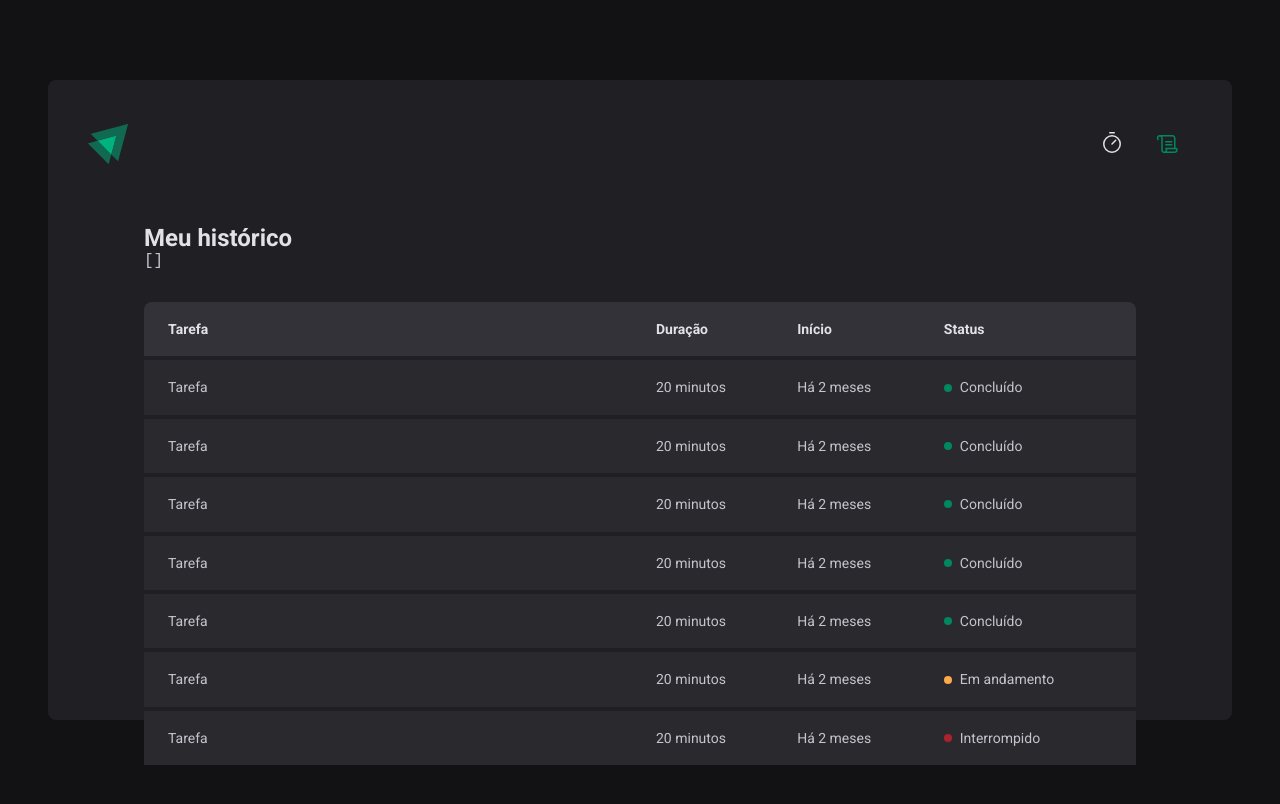
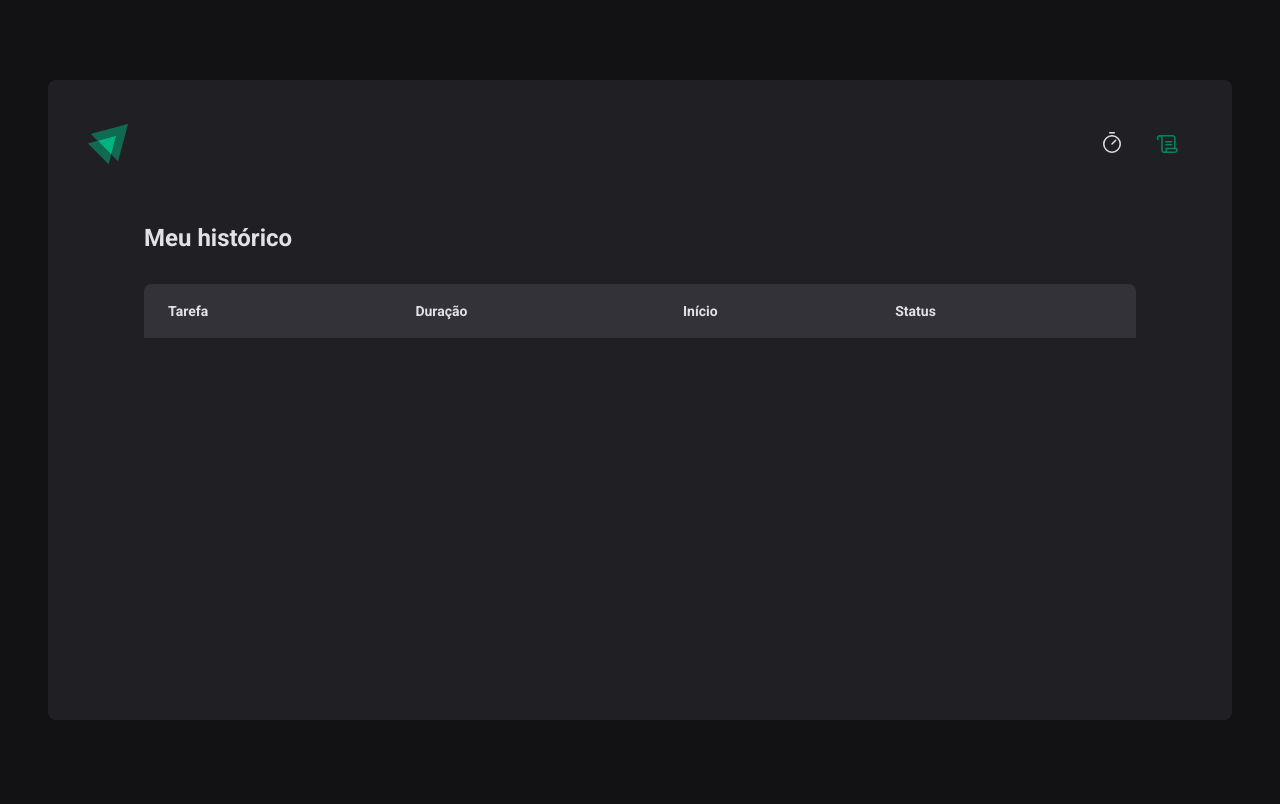
Before and after one commit to MarcosVOS/timer-pomodoro, a React (Vite) app: page /history in a window 1280 px wide. Shown: the top 804 px of the page. Built offline with nearby package versions, Linux system fonts and the light colour scheme.

Commit message:
create table cycles

```diff
--- a/src/pages/History/index.tsx
+++ b/src/pages/History/index.tsx
@@ -1,6 +1,8 @@
 import { useContext } from 'react'
 import { HistoryContainer, HistoryList, Status } from './styles'
 import { CyclesContext } from '../../context/CyclesContext'
+import { formatDistanceToNow } from 'date-fns'
+import { ptBR } from 'date-fns/locale'
 
 export function History() {
   const { cycles } = useContext(CyclesContext)
@@ -8,8 +10,6 @@
   return (
     <HistoryContainer>
       <h1>Meu histórico</h1>
-
-      <pre>{JSON.stringify(cycles, null, 2)}</pre>
 
       <HistoryList>
         <table>
@@ -22,62 +22,31 @@
             </tr>
           </thead>
           <tbody>
-            <tr>
-              <td>Tarefa</td>
-              <td>20 minutos</td>
-              <td>Há 2 meses</td>
-              <td>
-                <Status statusColor="green">Concluído</Status>
-              </td>
-            </tr>
-            <tr>
-              <td>Tarefa</td>
-              <td>20 minutos</td>
-              <td>Há 2 meses</td>
-              <td>
-                <Status statusColor="green">Concluído</Status>
-              </td>
-            </tr>
-            <tr>
-              <td>Tarefa</td>
-              <td>20 minutos</td>
-              <td>Há 2 meses</td>
-              <td>
-                <Status statusColor="green">Concluído</Status>
-              </td>
-            </tr>
-            <tr>
-              <td>Tarefa</td>
-              <td>20 minutos</td>
-              <td>Há 2 meses</td>
-              <td>
-                <Status statusColor="green">Concluído</Status>
-              </td>
-            </tr>
-            <tr>
-              <td>Tarefa</td>
-              <td>20 minutos</td>
-              <td>Há 2 meses</td>
-              <td>
-                <Status statusColor="green">Concluído</Status>
-              </td>
-            </tr>
-            <tr>
-              <td>Tarefa</td>
-              <td>20 minutos</td>
-              <td>Há 2 meses</td>
-              <td>
-                <Status statusColor="yellow">Em andamento</Status>
-              </td>
-            </tr>
-            <tr>
-              <td>Tarefa</td>
-              <td>20 minutos</td>
-              <td>Há 2 meses</td>
-              <td>
-                <Status statusColor="red">Interrompido</Status>
-              </td>
-            </tr>
+            {cycles.map((cycle) => {
+              return (
+                <tr key={cycle.id}>
+                  <td>{cycle.task}</td>
+                  <td>{cycle.minutesAmount} minutos</td>
+                  <td>
+                    {formatDistanceToNow(cycle.startDate, {
+                      addSuffix: true,
+                      locale: ptBR,
+                    })}
+                  </td>
+                  <td>
+                    {cycle.finishedDate && (
+                      <Status statusColor="green">Concluído</Status>
+                    )}
+                    {cycle.interrupteDate && (
+                      <Status statusColor="red">Interrompido</Status>
+                    )}
+                    {!cycle.finishedDate && !cycle.interrupteDate && (
+                      <Status statusColor="yellow">Em andamento</Status>
+                    )}
+                  </td>
+                </tr>
+              )
+            })}
           </tbody>
         </table>
       </HistoryList>
```
